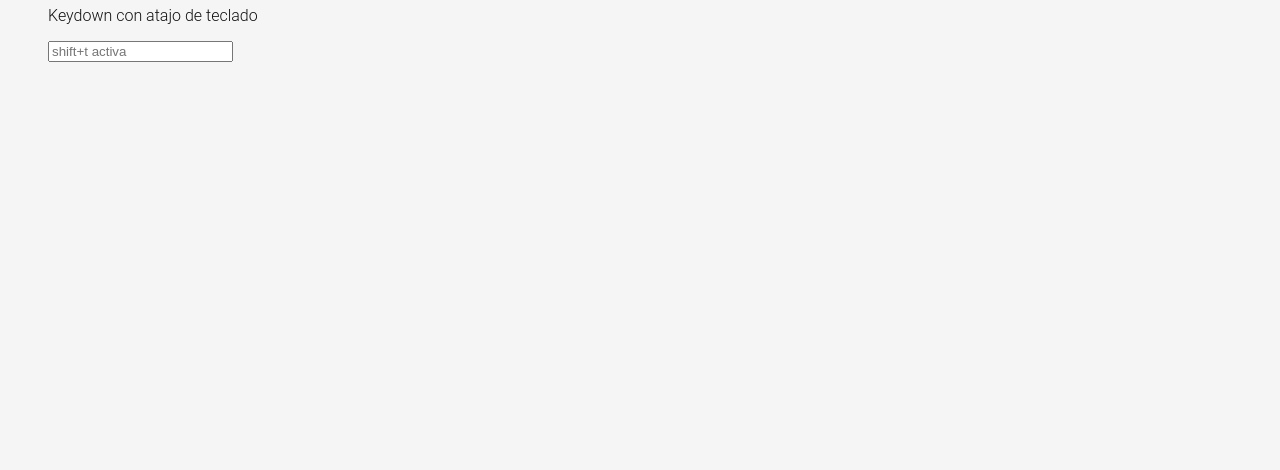
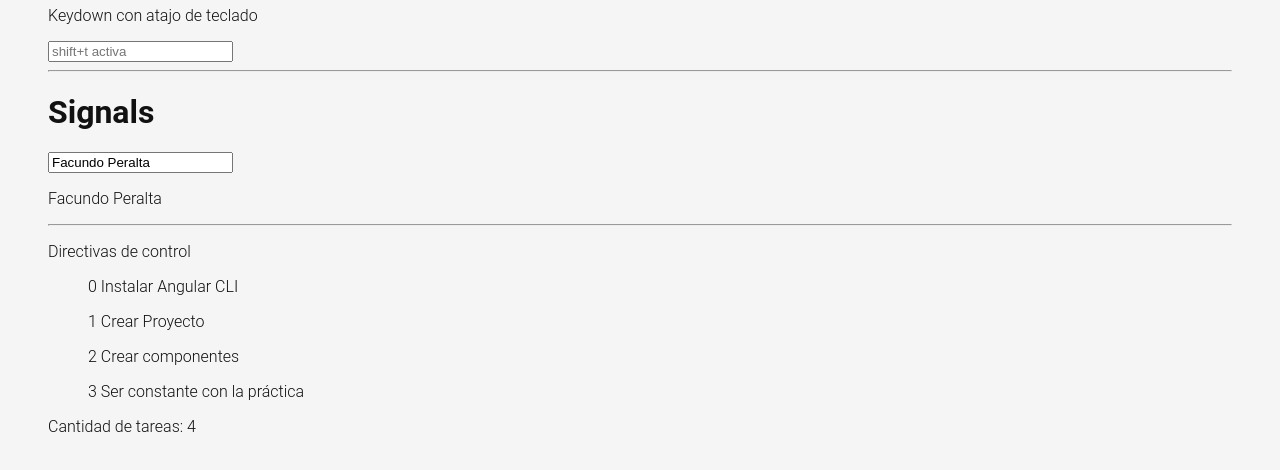
Before and after one commit to facuezeperalta/Angular17-, an Angular app in the folder todoapp/: page /labs in a window 1280 px wide. Shown: the part 1412-1882 px from the top of the page. Before the commit the page ends 1522 px from the top, so only its background shows below. Built offline with nearby package versions, Linux system fonts and the light colour scheme.

Commit message:
signals in lab component

```diff
--- a/todoapp/src/app/pages/labs/labs.component.html
+++ b/todoapp/src/app/pages/labs/labs.component.html
@@ -2,7 +2,7 @@
   <h1>Hola este es mi primer proyecto de Angular!</h1>
   <p>{{ welcomme }}</p>
   <ul>
-    <li *ngFor="let task of tasks">
+    <li *ngFor="let task of tasks()">
       {{task}}
     </li>
   </ul>
@@ -10,7 +10,7 @@
   <hr>
 
   <h2>{{ 'hola'}}</h2>
-  <p>Hola soy, {{ name }} y tengo {{ age }} </p>
+  <p>Hola soy, {{ name() }} y tengo {{ age }} </p>
 
   <hr>
   <img [src]="image" alt="" width="50%">
@@ -32,4 +32,17 @@
 
   <p>Keydown con atajo de teclado</p>
   <input type="text" placeholder="shift+t activa " (keydown.shift.t)="clickHandler()">
+
+<hr>
+
+<h1>Signals</h1>
+  <input type="text"  [value]="name()" (change)="changeHandler($event)">
+  <p>{{ name() }}</p>
+
+  <hr>
+  <p>Directivas de control</p>
+  <ul *ngFor="let tarea of tasks(); index as i">
+      {{ i }} {{ tarea }}
+  </ul>
+  <p>Cantidad de tareas: {{ tasks().length }}</p>
 </div>
--- a/todoapp/src/app/pages/labs/labs.component.ts
+++ b/todoapp/src/app/pages/labs/labs.component.ts
@@ -1,4 +1,4 @@
-import { Component } from '@angular/core';
+import { Component, signal } from '@angular/core';
 import { CommonModule } from '@angular/common';
 
 
@@ -11,13 +11,13 @@ import { CommonModule } from '@angular/common';
 })
 export class LabsComponent {
   welcomme = "Hola! desde una variable desde la lógica!"
-  tasks = [
+  tasks =signal([
     "Instalar Angular CLI",
     "Crear Proyecto",
     "Crear componentes",
     "Ser constante con la práctica"
-  ]
-  name = "Facundo Peralta";
+  ])
+  name = signal("Facundo Peralta");
   age = 28;
   image = "https://s1.eestatic.com/2020/07/21/omicrono/hardware/fotografia-hardware-hardware_506960175_156187018_1706x960.jpg";
   usuario ={
@@ -30,10 +30,13 @@ export class LabsComponent {
     alert("Hola!")
   }
   changeHandler(event:Event){
-    console.log()
+    const input = event.target as HTMLInputElement;
+    const newValue = input.value;
+    this.name.set(newValue);
   }
   keyDownHandler(event: KeyboardEvent){
     const input =  event.target as HTMLInputElement;
     console.log(input.value);
   }
+
 }
```
